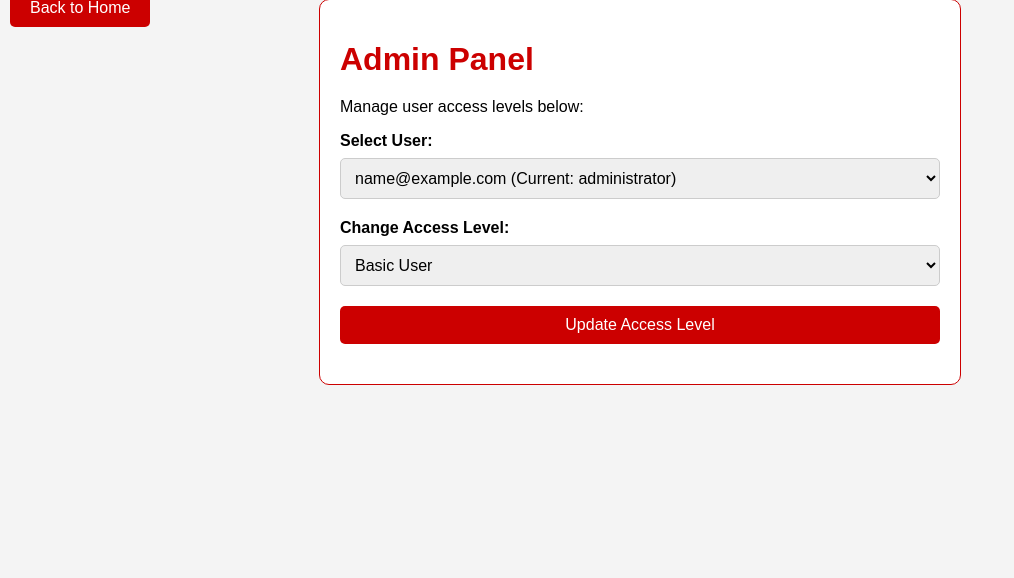
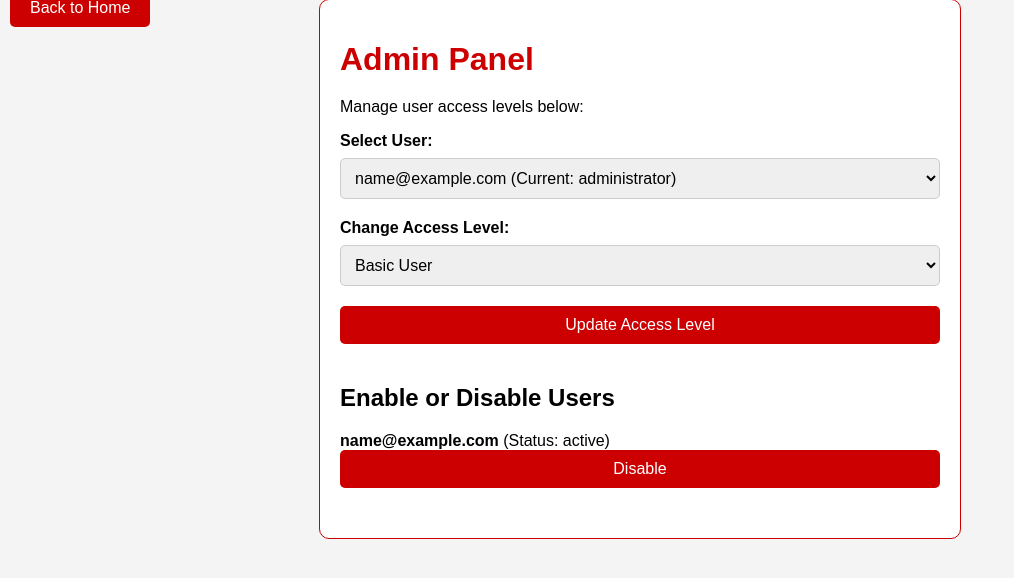
Before and after one commit to Itaho/Project-01-COSC4353, a Flask app: page /adminpanel.html in a window 1280 px wide. Shown: the part 21-599 px from the top of the page, without its empty margins (0-1014 px from the left). Run offline with Flask 3, Linux system fonts and the light colour scheme; tables that the repository leaves empty hold one stand-in row (values such as "Sample post"); data that the repository does not hold is empty.

Commit message:
testing enable and disable
added feature to enable or disable a user

```diff
--- a/templates/adminpanel.html
+++ b/templates/adminpanel.html
@@ -87,6 +87,23 @@
         <button type="submit">Update Access Level</button>
     </form>
 
+     <!-- enable and disable user -->
+    <h2>Enable or Disable Users</h2>
+    {% for user in users %}
+      <div style="margin-bottom: 10px;">
+        <strong>{{ user.username }}</strong>
+        (Status: {{ user.status }})
+        <form action="{{ url_for('toggle_status') }}" method="POST" style="display: inline;">
+          <input type="hidden" name="email" value="{{ user.username }}">
+          {% if user.status == 'active' %}
+            <button type="submit">Disable</button>
+          {% else %}
+            <button type="submit">Enable</button>
+          {% endif %}
+        </form>
+      </div>
+    {% endfor %}
+
   </div>
 </body>
 </html>
```
